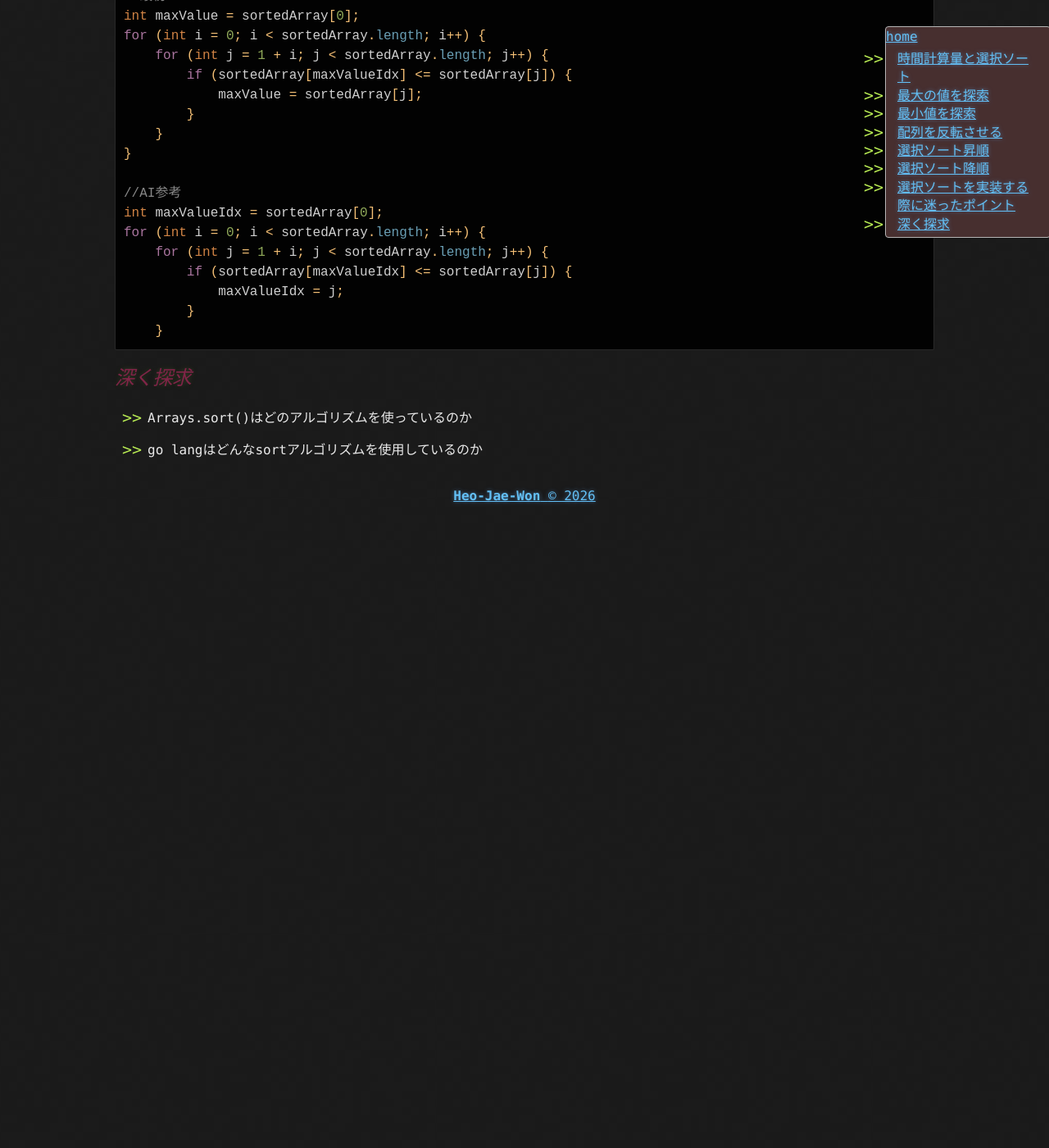
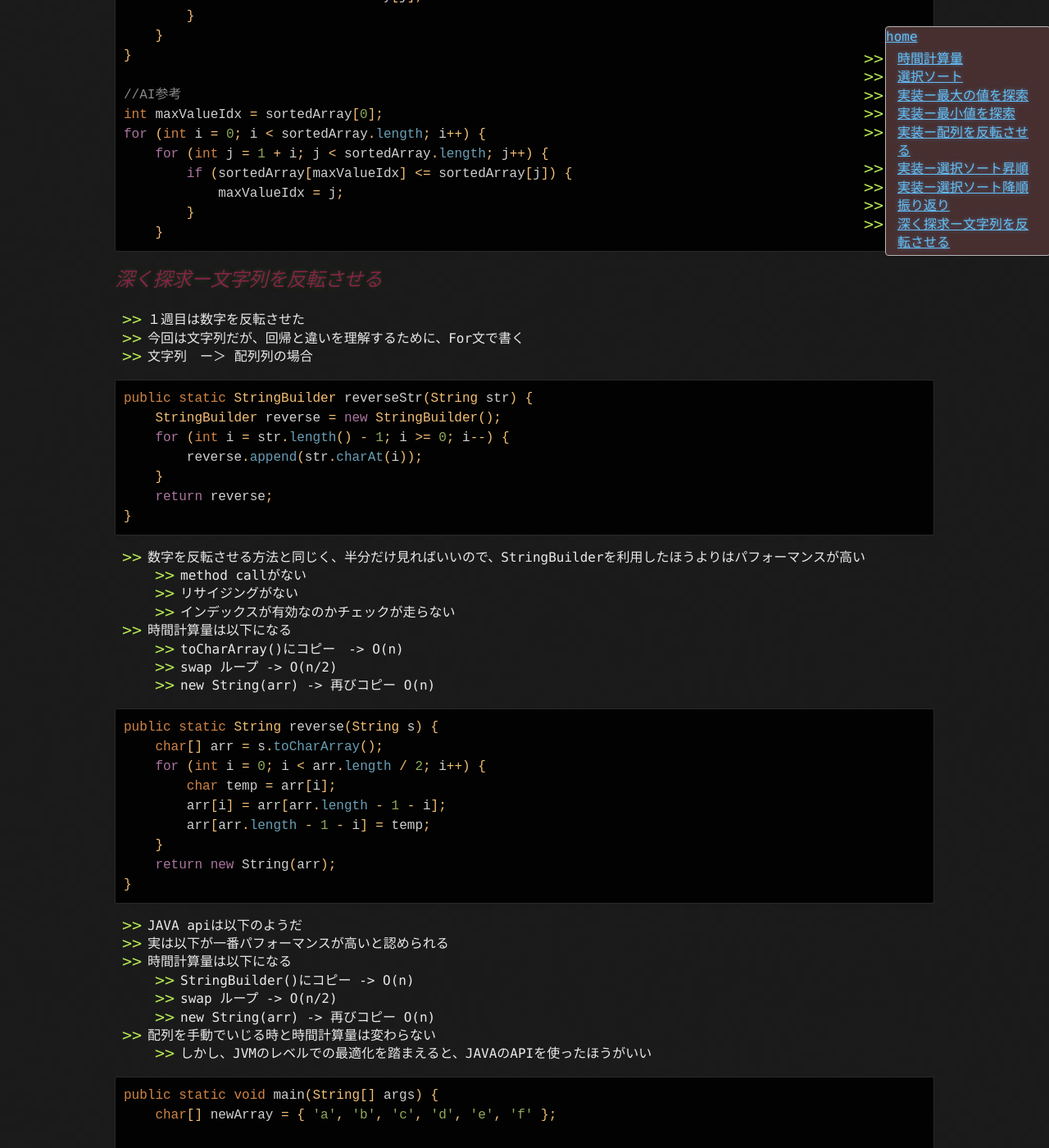
Before and after one commit to Heo-Jae-Won/Heo-Jae-Won.github.io, a Jekyll site: the page built from _posts/2026-03-18-algorithm_week_1.md, in a window 1280 px wide and 1400 px high, scrolled down 6309 px. Shown: the whole window at 82% size. Built offline with Jekyll 4.4.1, drawn with Linux system fonts in a browser that asks for light colours; before the commit the page ends 6939 px from its top, so only the background shows below that; some of the changed text lies outside the part shown.

Commit message:
updating content

````diff
--- a/_posts/2026-03-18-algorithm_week_1.md
+++ b/_posts/2026-03-18-algorithm_week_1.md
@@ -1,4 +1,4 @@
-## <span style="color:#802548">_時間計算量と選択ソート_</span>
+## <span style="color:#802548">_時間計算量_</span>
 - 時間計算量
     - コンピュータが問題を解く際、入力データ量の増加に対して、必要な処理のステップ数（計算や操作回数）がどう変化するかを指し示す。
     - O(1), O(n), O(nlogn), O(ｎ２)などがあり、Ｏ(1)が一番効率高い。例は以下のよう。
@@ -6,10 +6,12 @@
         - for文
         - Quickソート
         - 選択ソート、ダブルFor文
+
+## <span style="color:#802548">_選択ソート_</span>
 - 選択ソート
     - 未整列のデータ列から最小値（または最大値）を毎回選択し、整列済みの列の末尾に移動させる単純な並べ替えアルゴリズム
 
-## <span style="color:#802548">_最大の値を探索_</span>
+## <span style="color:#802548">_実装ー最大の値を探索_</span>
 - 最大の値を探索
     - 最大値を想定すること。
     - スターポイントのための１個目のFor文
@@ -48,22 +48,18 @@ func FindMaxValue(arr []int) int {
 }
 ```
 
-## <span style="color:#802548">_最小値を探索_</span>
+## <span style="color:#802548">_実装ー最小値を探索_</span>
 
 - 最小限の値を探索
 - 上と同じ。ただ以上の方向が変わっただけ
 
 ```java
-public class App {
-    public static void main(String[] args) throws Exception {
-        int[] abc = { 3, 1, 7, 2, 13, 15, 6 };
-        int min = abc[0];
-        for (int i = 0; i < abc.length; i++) {
-            for (int j = 1 + i; j < abc.length; j++) {
-                if (min >= abc[j]) {
-                    min = abc[j];
-                }
-            }
+int[] abc = { 3, 1, 7, 2, 13, 15, 6 };
+int min = abc[0];
+for (int i = 0; i < abc.length; i++) {
+    for (int j = 1 + i; j < abc.length; j++) {
+        if (min >= abc[j]) {
+            min = abc[j];
         }
     }
 }
@@ -87,7 +83,7 @@ func FindMinValue(arr []int) int {
 ```
 
 
-## <span style="color:#802548">_配列を反転させる_</span>
+## <span style="color:#802548">_実装ー配列を反転させる_</span>
 
 - 配列を反転させることではSwappingの技術が必要
     - SwappingはJavaではTemp変数が必要
@@ -157,7 +151,7 @@ func ReturnNewReverseArray(arr []int) []int {
 }
 ```
 
-## <span style="color:#802548">_選択ソート昇順_</span>
+## <span style="color:#802548">_実装ー選択ソート昇順_</span>
 
 - 選択ソート昇順
 - If文で比較の対象が abc[i] じゃなくて、abc[minValueIdx]になる理由は、実際に最小値を見つけたとき、minValueIdxが変わるからだ
@@ -180,7 +174,7 @@ public static void main(String[] args) throws Exception {
 }
 ```
 
-## <span style="color:#802548">_選択ソート降順_</span>
+## <span style="color:#802548">_実装ー選択ソート降順_</span>
 
 - 選択ソート降順
 - if文の方向だけ変えればいい
@@ -252,7 +246,7 @@ func SelectionSort(arr []int) []int {
 
 
 
-## <span style="color:#802548">_選択ソートを実装する際に迷ったポイント_</span>
+## <span style="color:#802548">_振り返り_</span>
 - ダブルFor文でｊの値をどう設定していけばいいのかわかなかった
 
 ```java
@@ -294,8 +288,106 @@ for (int i = 0; i < sortedArray.length; i++) {
     }
 ```
 
-## <span style="color:#802548">_深く探求_</span>
+## <span style="color:#802548">_深く探求ー文字列を反転させる_</span>
 
-- Arrays.sort()はどのアルゴリズムを使っているのか
+- １週目は数字を反転させた
+- 今回は文字列だが、回帰と違いを理解するために、For文で書く
+- 文字列　ー＞ 配列列の場合
 
-- go langはどんなsortアルゴリズムを使用しているのか
+```java
+public static StringBuilder reverseStr(String str) {
+    StringBuilder reverse = new StringBuilder();
+    for (int i = str.length() - 1; i >= 0; i--) {
+        reverse.append(str.charAt(i));
+    }
+    return reverse;
+}
+```
+
+- 数字を反転させる方法と同じく、半分だけ見ればいいので、StringBuilderを利用したほうよりはパフォーマンスが高い
+    - method callがない
+    - リサイジングがない
+    - インデックスが有効なのかチェックが走らない
+- 時間計算量は以下になる
+    - toCharArray()にコピー　->  O(n)
+    - swap ループ -> O(n/2)
+    - new String(arr) -> 再びコピー O(n)
+
+```java
+public static String reverse(String s) {
+    char[] arr = s.toCharArray();
+    for (int i = 0; i < arr.length / 2; i++) {
+        char temp = arr[i];
+        arr[i] = arr[arr.length - 1 - i];
+        arr[arr.length - 1 - i] = temp;
+    }
+    return new String(arr);
+}
+```
+
+- JAVA apiは以下のようだ
+- 実は以下が一番パフォーマンスが高いと認められる
+- 時間計算量は以下になる
+    - StringBuilder()にコピー ->  O(n)
+    - swap ループ -> O(n/2)
+    - new String(arr) -> 再びコピー O(n)
+- 配列を手動でいじる時と時間計算量は変わらない
+    - しかし、JVMのレベルでの最適化を踏まえると、JAVAのAPIを使ったほうがいい
+
+```java
+public static void main(String[] args) {
+    char[] newArray = { 'a', 'b', 'c', 'd', 'e', 'f' };
+
+    String reversed = new StringBuilder()
+            .append(newArray)
+            .reverse()
+            .toString();
+}
+```
+
+- 以下がJAVAのAPIであるStringBuilderのreverseメソッドの実装部だ
+- 文字列に関して、文字列は必ず負数であるため、(n-1) >> 1 は (n-1) / 2 と同じだ
+- ただ、CPU単位で踏まえると、効率が違う
+    - 　>> 1 はCPUの観点ですごく簡潔な１つの命令
+        - ただの移動だけで済む
+    -  / 2 はすごく難しい１つの命令
+        - 商を計算する
+        - 余りを計算する
+        - 負の数を正しく処理する
+        - オーバーフローを回避する
+- 現代JVMはそういった部分で最適化をしてくれる可能性が高いが、昔はそうでなかったので、まだああいう書き方が残っている
+
+```java
+public AbstractStringBuilder reverse() {
+        byte[] val = this.value;
+        int count = this.count;
+        int n = count - 1;
+        if (isLatin1()) {
+            for (int j = (n-1) >> 1; j >= 0; j--) {
+                int k = n - j;
+                byte cj = val[j];
+                val[j] = val[k];
+                val[k] = cj;
+            }
+        } else {
+            StringUTF16.reverse(val, count);
+        }
+        return this;
+    }
+```
+
+- go lang
+- JavaはUTFー16に文字列を保存しているので、charAt()を使ったら、自動的にByte単位で計算してそのインデックスの文字列を引っ張てくる
+- go langにはそんなのがないので、Byte単位で全部変換する
+- 0 ~ 255からが１Byteの範囲であるので、その中で文字ことに決まった数字があるので、１Byteの中で97が入ってきたら、それは 'a'に変換される
+- 同じく ２Byteは １６Bitなので、２の16乗ー１まで数字を格納する
+
+```go
+func ReverseString1(s string) string {
+	strbuilder := strings.Builder{}
+	for i := len(s) - 1; i >= 0; i-- {
+		strbuilder.WriteByte(s[i])
+	}
+	return strbuilder.String()
+}
+```
````
Also changed, not shown: other parts of _posts/2026-03-18-algorithm_week_1.md (+11 -15 lines).
